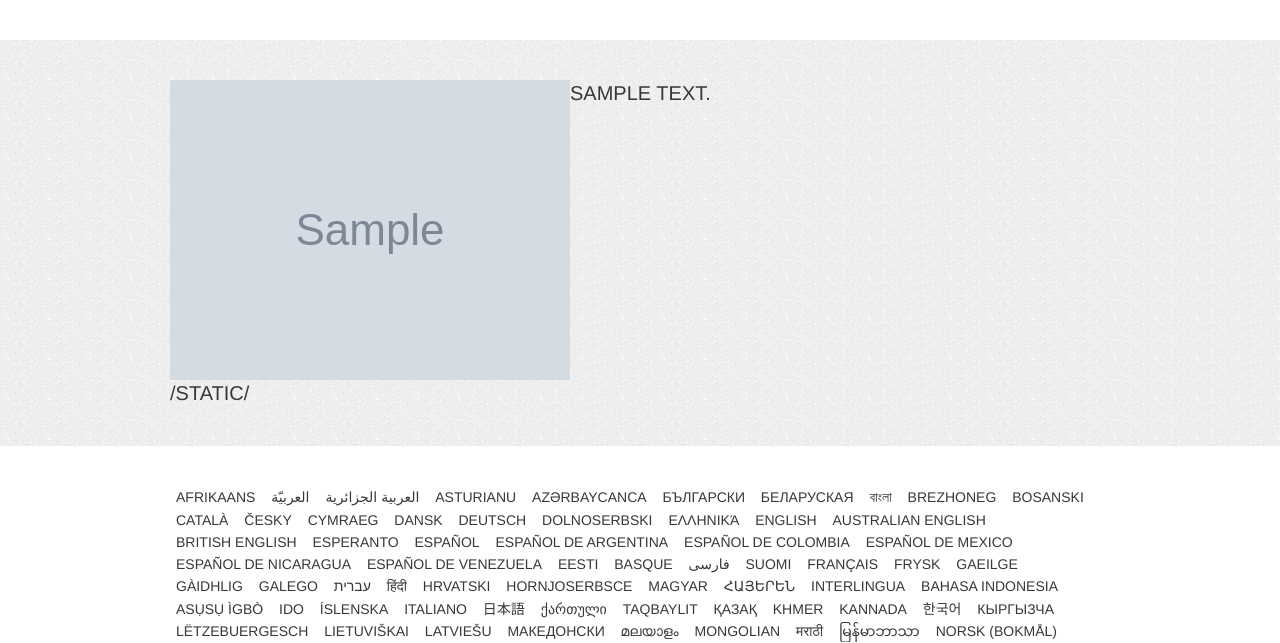
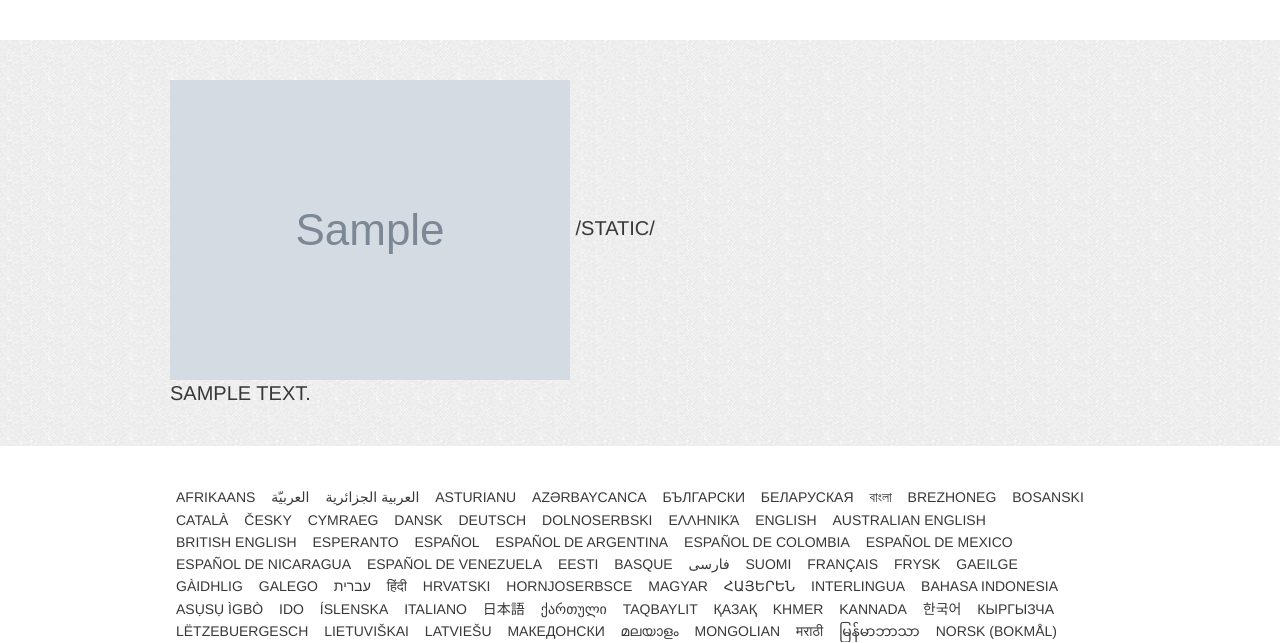
Before and after one commit to hagyma/xutt, a Django app: template templates/page.html in a window 1280 px wide. Shown: the part 85-728 px from the top of the page. Run offline with Django 3.2, Linux system fonts and the light colour scheme; the template is opened without the code that fills it: most values are stand-ins (such as "Sample title", 1, 10 or a date in 2020); grey boxes marked "Sample" are stand-in pictures; some libraries are stand-ins or nearby versions.

Commit message:
image wrapper

```diff
--- a/templates/page.html
+++ b/templates/page.html
@@ -2,7 +2,7 @@
 
 {% block content_left %}
     {% if page.image %}
-    <div class="" style="float:left;max-width:400px; min-width:200px;">
+    <div class="image_wrapper">
         <img src="{{ MEDIA_URL }}{{ page.image }}" />
         {{ STATIC_URL }}
     </div>
```
